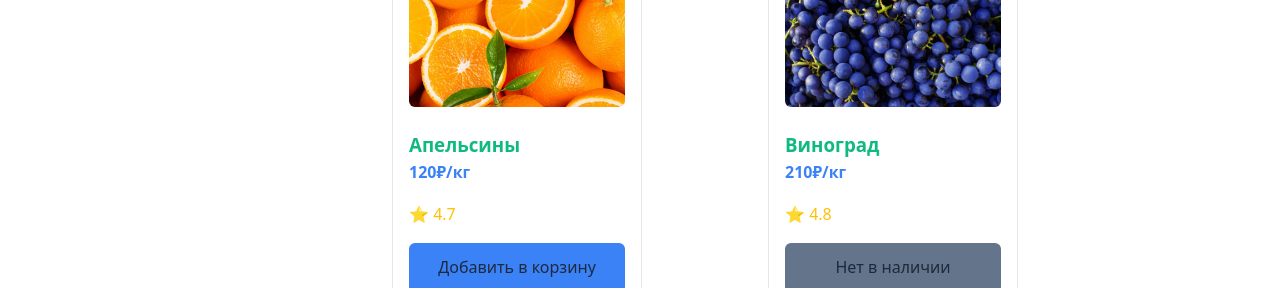
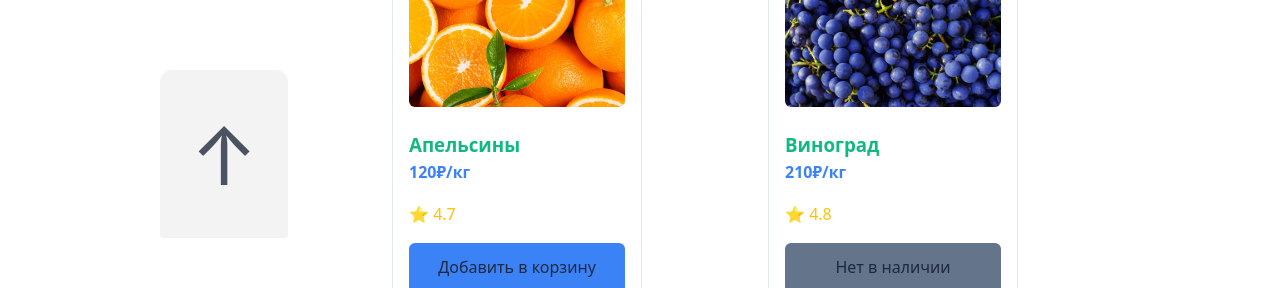
Before and after one commit to IlyaEldin/portfolioapp, a React (Vite) app: page /catalog in a window 1280 px wide. Shown: the part 650-938 px from the top of the page. Built offline with nearby package versions, Linux system fonts and the light colour scheme.

Commit message:
Исправил баги

```diff
--- a/src/components/Catalog/Catalog.css
+++ b/src/components/Catalog/Catalog.css
@@ -93,6 +93,23 @@
   animation: fadeIn 1s ease;
 }
 
+.slide-up {
+  font-size: 5rem;
+  position: fixed;
+  top: 90vh;
+  width: 10%;
+  height: 21vh;
+  background-color: rgba(109, 109, 113, 0.1);
+  border-radius: 12px 12px 4px 4px;
+  display: block;
+  transition: all 0.2s ease;
+  opacity: 0.8;
+}
+
+.slide-up:hover {
+  transform: translateY(-8vh);
+}
+
 @keyframes fadeIn {
   from {
     opacity: 0;
--- a/src/components/Catalog/Catalog.jsx
+++ b/src/components/Catalog/Catalog.jsx
@@ -21,8 +21,18 @@ export default function Catalog() {
     handleFilterApply(); //  выполнение функции
   };
 
+  const scrollToTop = () => {
+    window.scrollTo({
+      top: 0,
+      behavior: "smooth", // плавная прокрутка
+    });
+  };
+
   return (
     <div className='catalog'>
+      <button onClick={() => scrollToTop()} className='slide-up'>
+        ↑
+      </button>
       <form onSubmit={handleFormSubmit} className='filter-bar'>
         <h3>Фильтры</h3>
 
--- a/src/components/ProductCart/ProductCart.module.css
+++ b/src/components/ProductCart/ProductCart.module.css
@@ -49,7 +49,29 @@
   border-radius: 8px;
 }
 
+.card > button:hover {
+  border: 1px solid black;
+}
+
 .card > button img {
   width: 20px;
   height: 20px;
 }
+.countProduct {
+  margin-top: 0.5rem;
+  display: flex;
+  justify-content: start;
+  p {
+    display: block;
+    margin: 0.5rem 1rem;
+    font-size: 12px;
+    color: var(--accent-success);
+  }
+}
+.countProduct button {
+  margin: 0;
+  padding: 0;
+  width: 2rem;
+  display: flex;
+  justify-content: center;
+}
```
